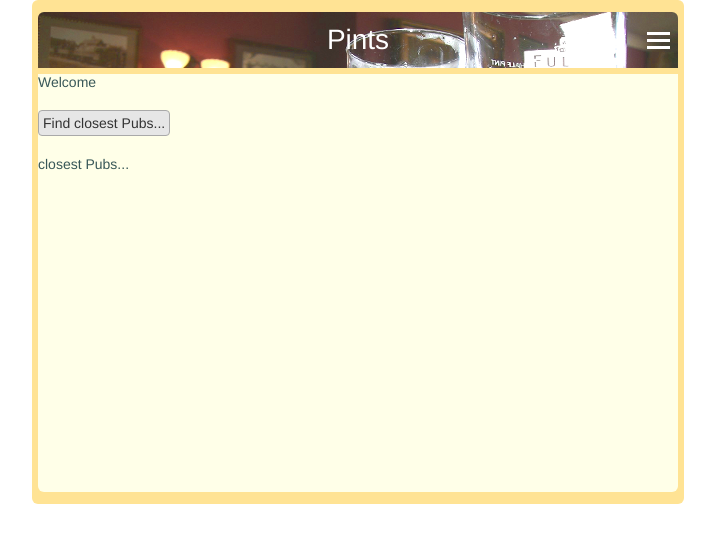
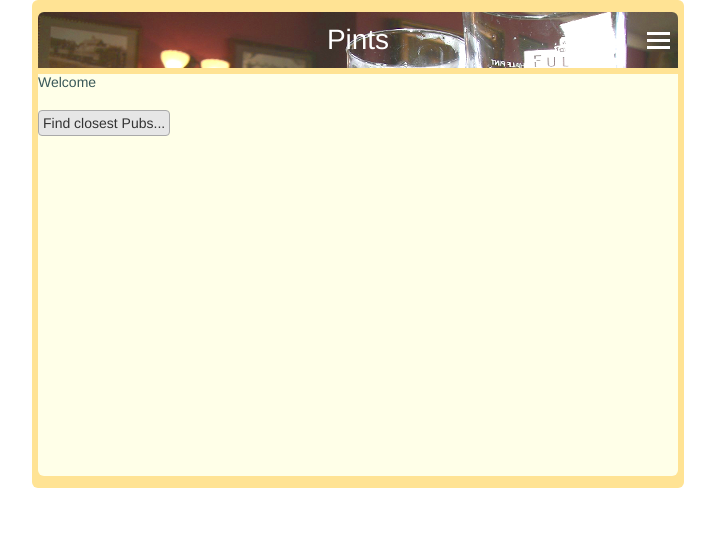
Before and after one commit to richardtraindl/pints, a Jekyll site: the page built from pints/index.html, in a window 1280 px wide. Shown: the top 543 px of the page, without its empty margins (282-997 px from the left). Built offline with Jekyll 4.4.1, drawn with Linux system fonts in a browser that asks for light colours.

Commit message:
Update index.html

```diff
--- a/pints/index.html
+++ b/pints/index.html
@@ -14,7 +14,6 @@ id: index
     <div class="gap"></div>
 
     <section id="pub-list2">
-      <h2>closest Pubs...</h2>
       <div id="pubs">
           <!-- Wird dynamisch befüllt -->
       </div>
```
